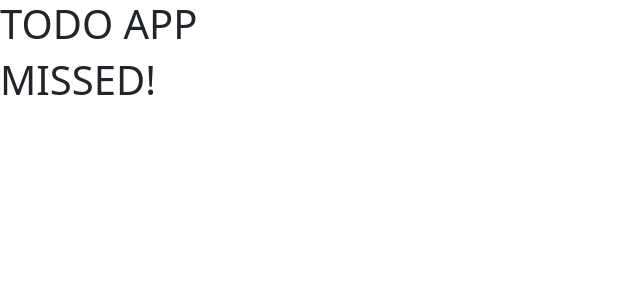
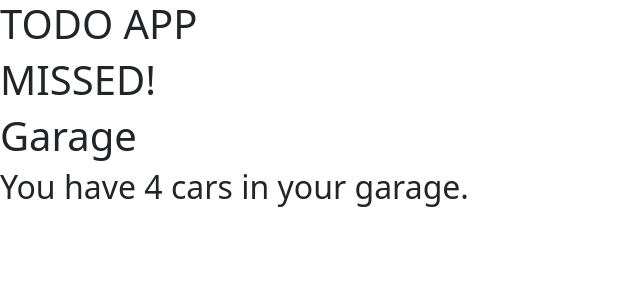
Before and after one commit to sschin002/to-do-app, a React (Create React App) app in the folder client/: page / in a window 1280 px wide. Shown: the top 300 px of the page, without its empty margins (0-640 px from the left). Built offline with nearby package versions, Linux system fonts and the light colour scheme.

Commit message:
logical && operator

```diff
--- a/client/src/App.js
+++ b/client/src/App.js
@@ -1,10 +1,13 @@
 import Title from "./components/Title";
 import Example from "./components/Example";
+import Garage from "./components/Logical";
 function App() {
+  const cars = ["Ford", "BMW", "Audi", "Buggati"];
   return (
     <>
       <Title name="TODO APP" />
       <Example isGoal={false} />
+      <Garage cars={cars} />
     </>
   );
 }
--- /dev/null
+++ b/client/src/components/Logical.js
@@ -0,0 +1,11 @@
+function Logical(props) {
+  const cars = props.cars;
+  return (
+    <>
+      <h1>Garage</h1>
+      {cars.length > 0 && <h2>You have {cars.length} cars in your garage.</h2>}
+    </>
+  );
+}
+
+export default Logical;
```
